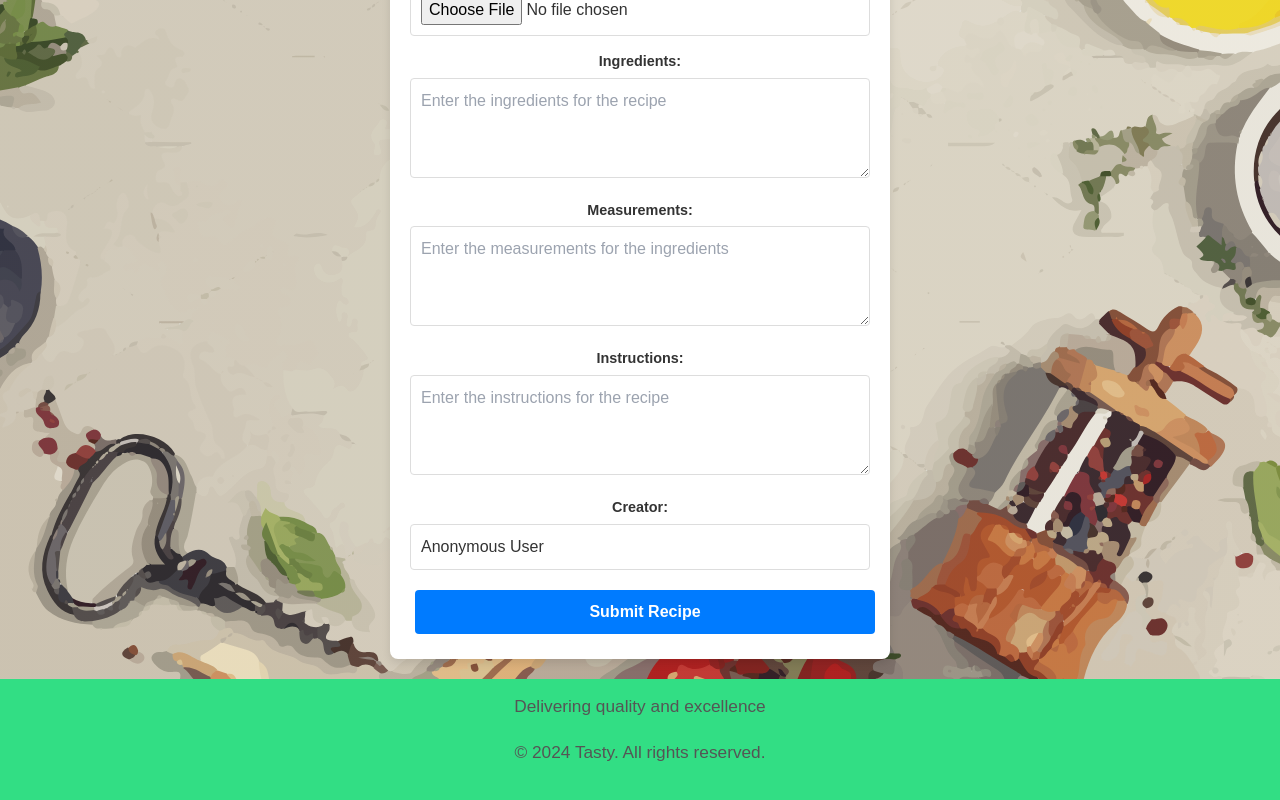
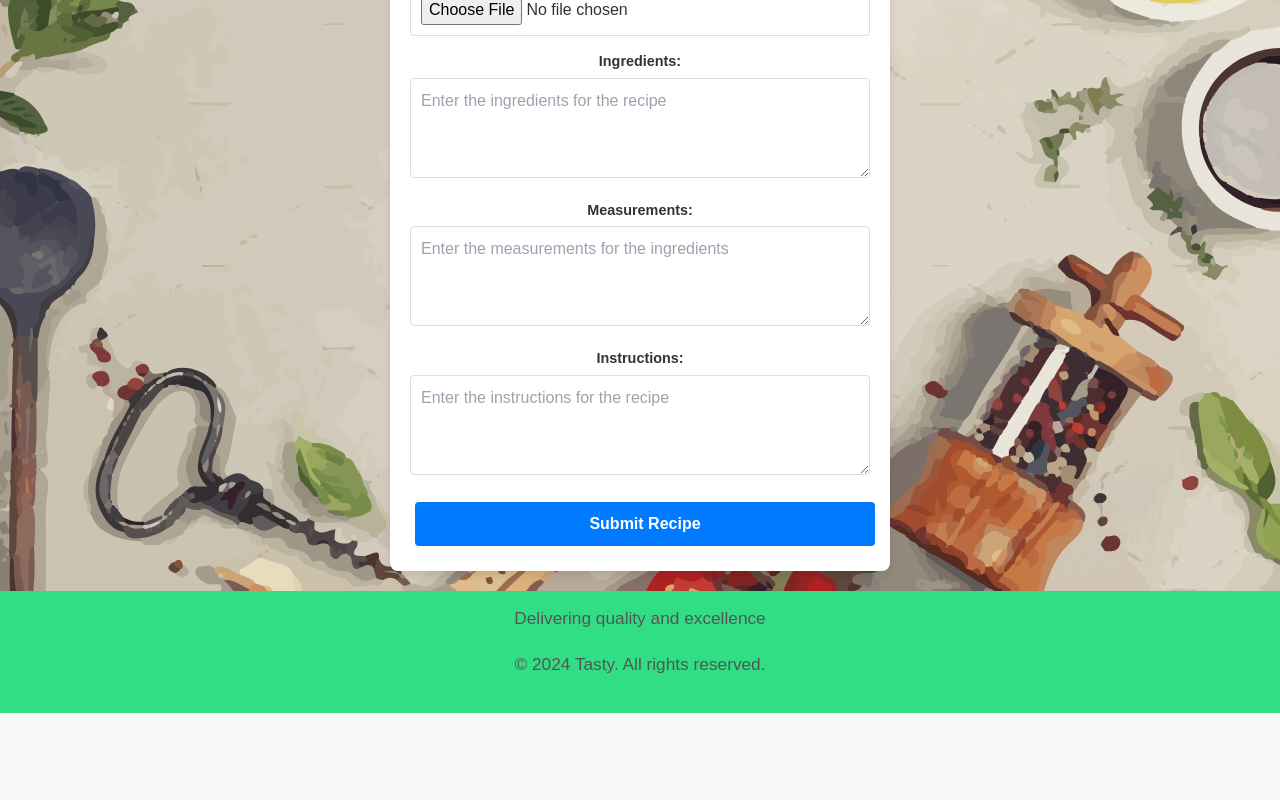
Before and after one commit to stopthecodingpls/Try-sa-webdev, a React (Create React App) app: page /RecipeInfo in a window 1280 px wide. Shown: the part 392-1192 px from the top of the page. After the commit the page ends 1105 px from the top, so only its background shows below. Built offline with nearby package versions, Linux system fonts and the light colour scheme.

Commit message:
Updated RecipeInfos

```diff
--- a/src/components/RecipeInfos.jsx
+++ b/src/components/RecipeInfos.jsx
@@ -180,14 +180,14 @@ const RecipeInfos = () => {
             </div>
 
             {/* Creator (Read-Only) */}
-            <div className="form-group">
+            <div className="form-group" style={{ display: 'none' }}>
                 <label htmlFor="creator">Creator:</label>
                 <input
                 type="text"
                 name="creator"
                 id="creator"
                 value={creator}
-                readOnly
+                hidden
                 />
             </div>
 
```
